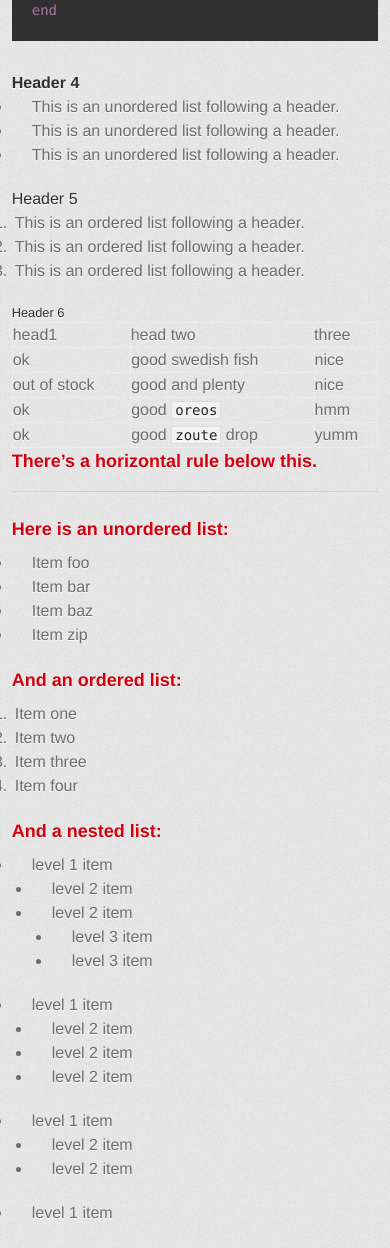
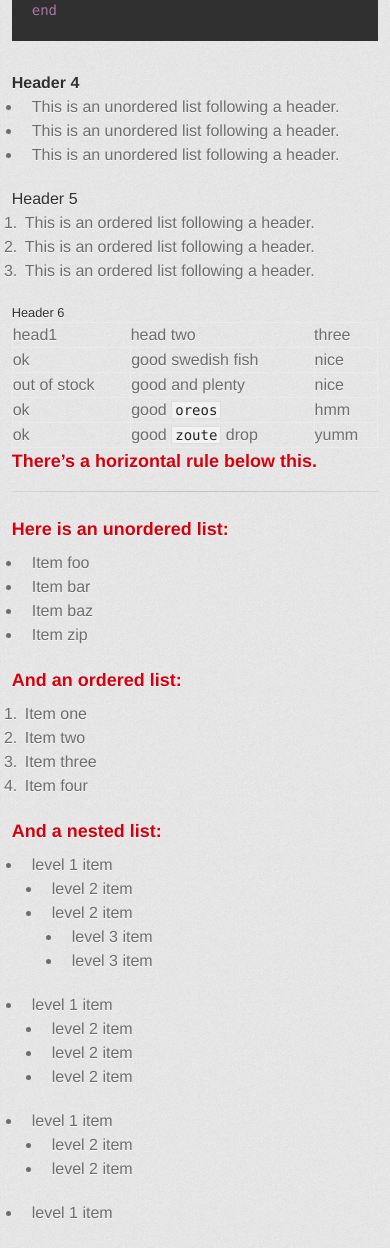
Before and after one commit to pages-themes/tactile, a Jekyll site: the page built from index.md, in a window 390 px wide. Shown: the part 1159-2407 px from the top of the page. Built offline with Jekyll 4.4.1, drawn with Linux system fonts in a browser that asks for light colours; some web fonts are replaced.

Commit message:
Set viewport and list margins for mobile friendly style

```diff
--- a/_layouts/default.html
+++ b/_layouts/default.html
@@ -2,6 +2,7 @@
 <html lang="{{ site.lang | default: "en-US" }}">
   <head>
     <meta charset='utf-8'>
+    <meta name="viewport" content="width=device-width, initial-scale=1">
     <meta http-equiv="X-UA-Compatible" content="IE=edge">
     <link rel="stylesheet" href="{{ '/assets/css/style.css?v=' | append: site.github.build_revision | relative_url }}">
     <link rel="stylesheet" type="text/css" href="{{ '/assets/css/print.css' | relative_url }}" media="print">
--- a/_sass/jekyll-theme-tactile.scss
+++ b/_sass/jekyll-theme-tactile.scss
@@ -367,6 +367,13 @@ footer a:hover {
     width: 94%;
     margin: 0 auto;
   }
+  ul li {
+    margin-left: 10px;
+    padding-left: 10px;
+  }
+  ol li {
+    margin-left: 10px;
+  }
 }
 
 /* Mobile Landscape Size to Tablet Portrait (devices and browsers) */
```
